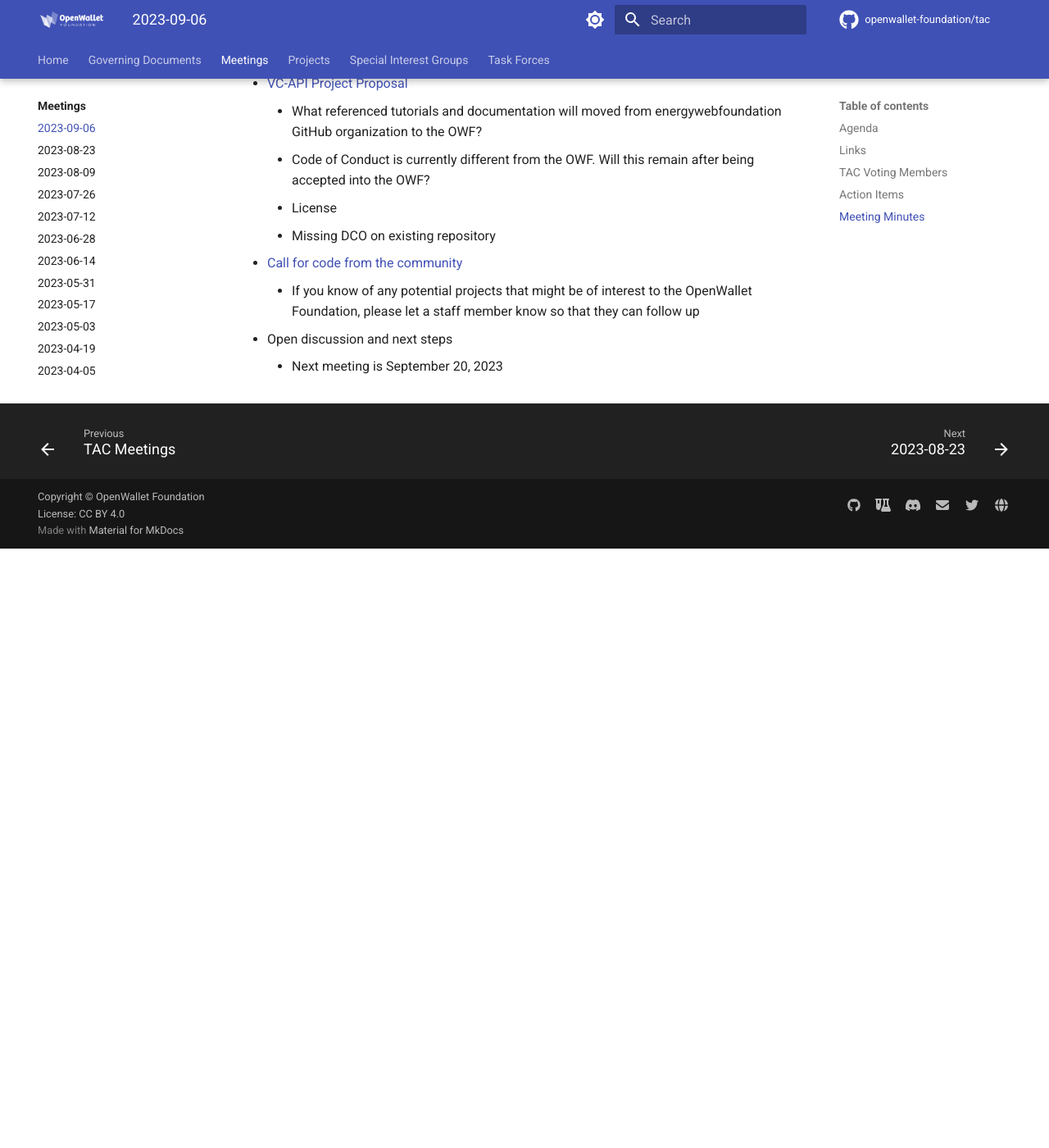
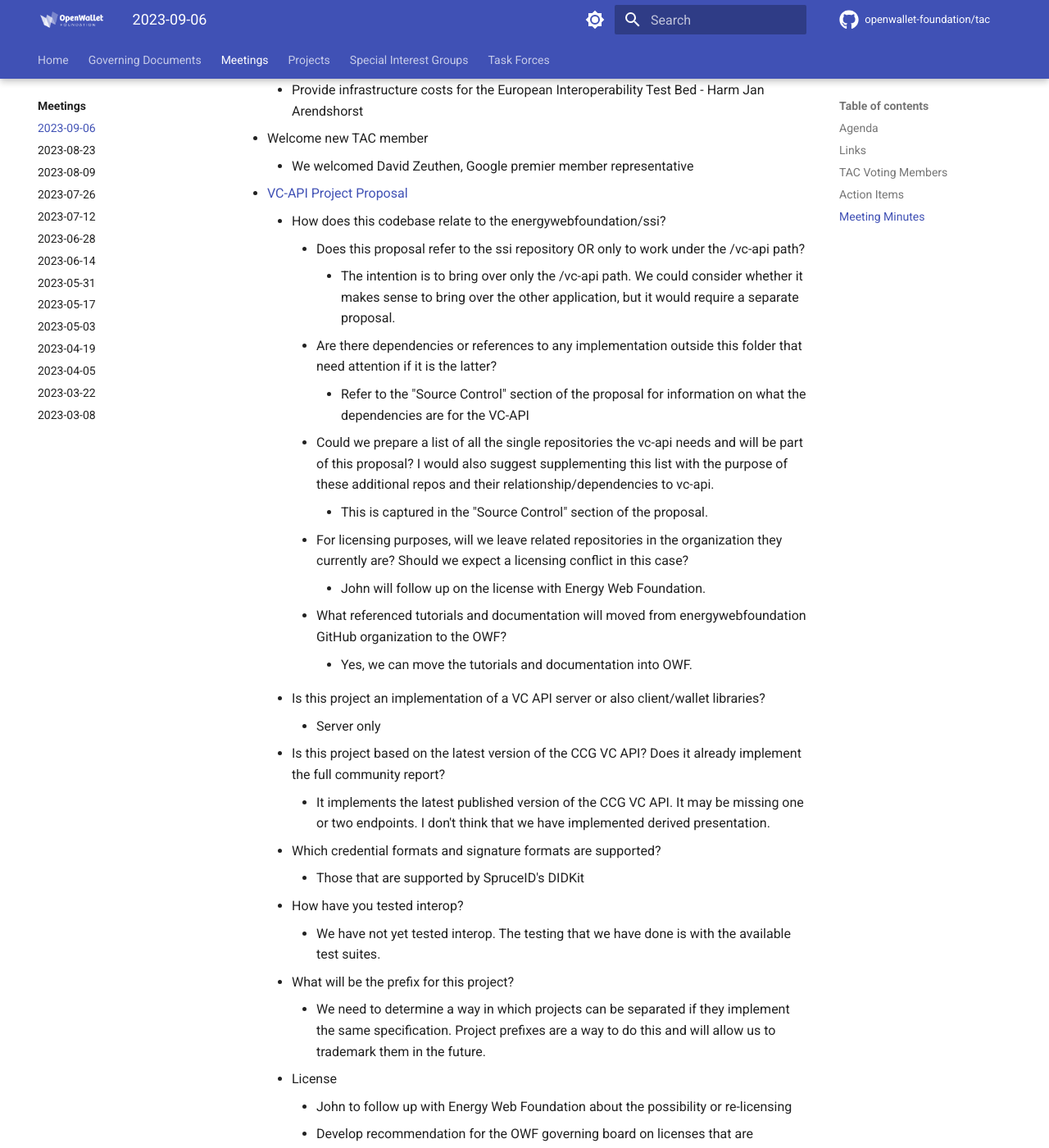
Before and after one commit to openwallet-foundation/tac, an MkDocs documentation site: the page built from docs/meetings/2023/2023-09-06.md, in a window 1280 px wide and 1400 px high, scrolled down 1602 px. Shown: the whole window at 82% size. Built offline with MkDocs 1.6.1 and Material for MkDocs 9.7.7, drawn with Linux system fonts in a browser that asks for light colours; comment, search, counter and statistics services are not loaded; before the commit the page ends 2271 px from its top, so only the background shows below that; some of the changed text lies outside the part shown.

Commit message:
Add meeting notes
Signed-off-by: Tracy Kuhrt <tracy.a.kuhrt@accenture.com>

```diff
--- a/docs/meetings/2023/2023-09-06.md
+++ b/docs/meetings/2023/2023-09-06.md
@@ -13,7 +13,7 @@
 
 ## Links
 - [slides](https://docs.google.com/presentation/d/1RSPIss3mAuySxaC1HGarDWaSbv5m6up8vXuyQHHN_eI/edit?usp=sharing)
-- [recording]()
+- [recording](https://zoom.us/rec/play/bVyvNo3zGt8NNua5Ycmffba4m6vlkK3aUdk6Wqxx2FO_C4hoPVmtdjrpnzIP2Dq-j_n_7qh383zked-S.NogoPhWZ5Nxkr5ai?canPlayFromShare=true&from=share_recording_detail&continueMode=true&componentName=rec-play&originRequestUrl=https%3A%2F%2Fzoom.us%2Frec%2Fshare%2FqzUrRoKGdPTiXxaZ7tUKxVS7NVxk3GPQHjWc04WOtk8EGvzvPhgO3Me2AnIy7YKK.W73l998oLQ7Kr3UC&autoplay=true&startTime=1694008963000)
 
 ## TAC Voting Members
 
@@ -26,11 +26,14 @@
 - [x] Wenjing Chu
 
 ## Action Items
+- Create recommendation for governing board for licenses that are compatible with Apache 2.0 to be approved -- Tracy
+- Update PR to answer questions asked during the meeting -- John
+- Determine if Energy Web Foundation is willing to relicense VC-API -- John
 
 ## Meeting Minutes
 - Announcements
     - Credential Format Comparison SIG will meet on Wednesdays at 4pm CEST on alternate weeks to the TAC (next call September 13)
-    - OID4VC Due Diligence task force will meet weekly on Tuesdays at 5pm CEST (next call September 12)
+    - OID4VC Due Diligence task force will meet bi-weekly on Tuesdays at 5pm CEST (next call September 12)
     - Architecture SIG meets weekly on Mondays at 11am US/Pacific (next call September 11)
 
 - Review action items from [last meeting](./2023-08-23.md#action-items)
@@ -42,9 +45,30 @@
     - We welcomed David Zeuthen, Google premier member representative
 
 - [VC-API Project Proposal](https://github.com/openwallet-foundation/project-proposals/pull/12)
-    - What referenced tutorials and documentation will moved from energywebfoundation GitHub organization to the OWF?
-    - Code of Conduct is currently different from the OWF. Will this remain after being accepted into the OWF?
+    - How does this codebase relate to the energywebfoundation/ssi?
+        - Does this proposal refer to the ssi repository OR only to work under the /vc-api path?
+            - The intention is to bring over only the /vc-api path. We could consider whether it makes sense to bring over the other application, but it would require a separate proposal.
+        - Are there dependencies or references to any implementation outside this folder that need attention if it is the latter?
+            - Refer to the "Source Control" section of the proposal for information on what the dependencies are for the VC-API
+        - Could we prepare a list of all the single repositories the vc-api needs and will be part of this proposal? I would also suggest supplementing this list with the purpose of these additional repos and their relationship/dependencies to vc-api.
+            - This is captured in the "Source Control" section of the proposal.
+        - For licensing purposes, will we leave related repositories in the organization they currently are? Should we expect a licensing conflict in this case?
+            - John will follow up on the license with Energy Web Foundation.
+        - What referenced tutorials and documentation will moved from energywebfoundation GitHub organization to the OWF?
+            - Yes, we can move the tutorials and documentation into OWF.
+    - Is this project an implementation of a VC API server or also client/wallet libraries?
+        - Server only
+    - Is this project based on the latest version of the CCG VC API? Does it already implement the full community report?
+        - It implements the latest published version of the CCG VC API. It may be missing one or two endpoints. I don't think that we have implemented derived presentation.
+    - Which credential formats and signature formats are supported?
+        - Those that are supported by SpruceID's DIDKit
+    - How have you tested interop?
+        - We have not yet tested interop. The testing that we have done is with the available test suites.
+    - What will be the prefix for this project?
+        - We need to determine a way in which projects can be separated if they implement the same specification. Project prefixes are a way to do this and will allow us to trademark them in the future.
     - License
+        - John to follow up with Energy Web Foundation about the possibility or re-licensing
+        - Develop recommendation for the OWF governing board on licenses that are compatible with Apache 2.0
     - Missing DCO on existing repository
 
 - [Call for code from the community](https://github.com/openwallet-foundation/project-proposals)
```
